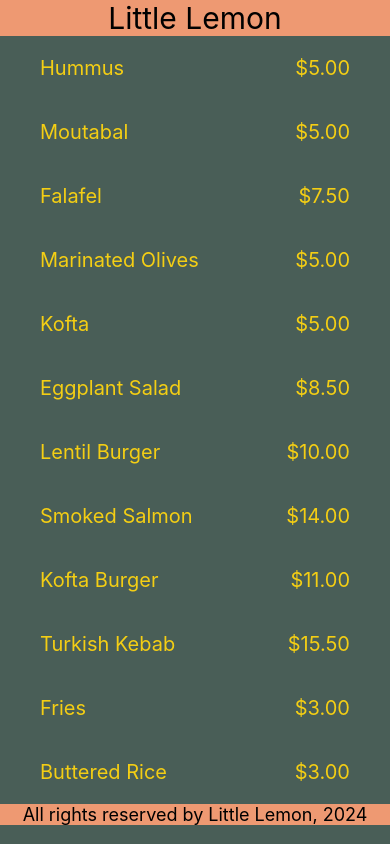
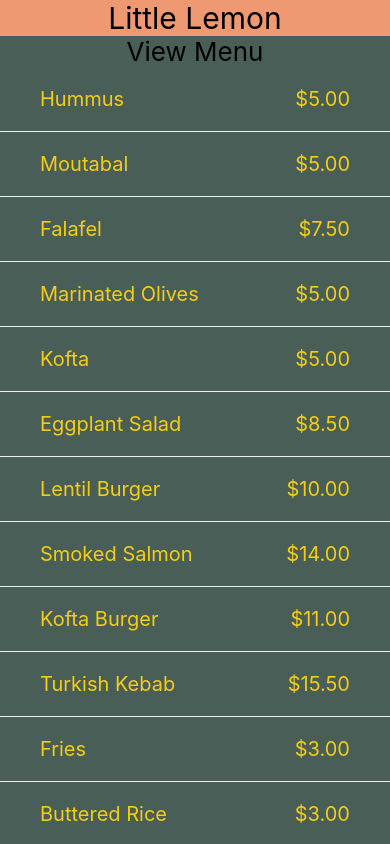
Before and after one commit to HarithaGane99/Little-Lemon, a React Native app: screen / in a window 390 px wide. Built offline with nearby package versions, Linux system fonts and the light colour scheme.

Commit message:
flatlist closed

```diff
--- a/App.tsx
+++ b/App.tsx
@@ -19,9 +19,8 @@ export class App extends Component {
         {/* <WelcomeScreen/> */}
         <MenuItems/>
       </View>
-      <View style={{ backgroundColor: '#495E57',flex:0.05 }}>
-        <LittleLemonFooter/>
-      </View>
+      {/* <View style={{ backgroundColor: '#495E57',flex:0.05 }}>
+      </View> */}
       </>
     );
   }
--- a/src/components/LittleLemonFooter.tsx
+++ b/src/components/LittleLemonFooter.tsx
@@ -7,7 +7,6 @@ export default class LittleLemonFooter extends Component {
     return (
         <View style={styles.footerContainer}>
           <Text style={styles.footerText}>
-            All rights reserved by Little Lemon, 2024
           </Text>
     </View>
     )
--- a/src/components/MenuItems.tsx
+++ b/src/components/MenuItems.tsx
@@ -26,6 +26,14 @@ const menuItemsToDisplay = [
   { name: 'Panna Cotta', price: '$5.00', id: '21V' },
 ]
 
+
+const Seperator = ()=><View style={styles.seperator}></View>
+
+const Header=()=><Text style={styles.headerText}>View Menu</Text>
+
+const Footer = ()=><Text style={styles.footerText}>All rights reserved by Little Lemon, 2024</Text>
+
+
 const Item = ({ name,price }) => (
   <View style={styles.itemsContainer}>
     <Text style={styles.itemText}>{name}</Text>
@@ -42,9 +50,11 @@ const MenuItems = () => {
         <FlatList
             data={menuItemsToDisplay}
             keyExtractor={item => item.id}
-            renderItem={renderItem} />
+            renderItem={renderItem}
+            ItemSeparatorComponent={Seperator}
+            ListHeaderComponent={Header}
+            ListFooterComponent={Footer}/>
       </View>
-
   )
 }
 
@@ -64,5 +74,19 @@ const styles = StyleSheet.create({
     paddingVertical: 20,
     flexDirection: 'row',
     justifyContent: 'space-between',
+  },
+  seperator:{
+    borderBottomWidth:1,
+    borderColor:'#EDEFEE',
+  },
+  headerText:{
+    fontSize:26,
+    color:'#000',
+    textAlign:'center',
+  },
+  footerText:{
+    fontSize: 18,
+    color: 'black',
+    textAlign:'center',
   }
 })
```
